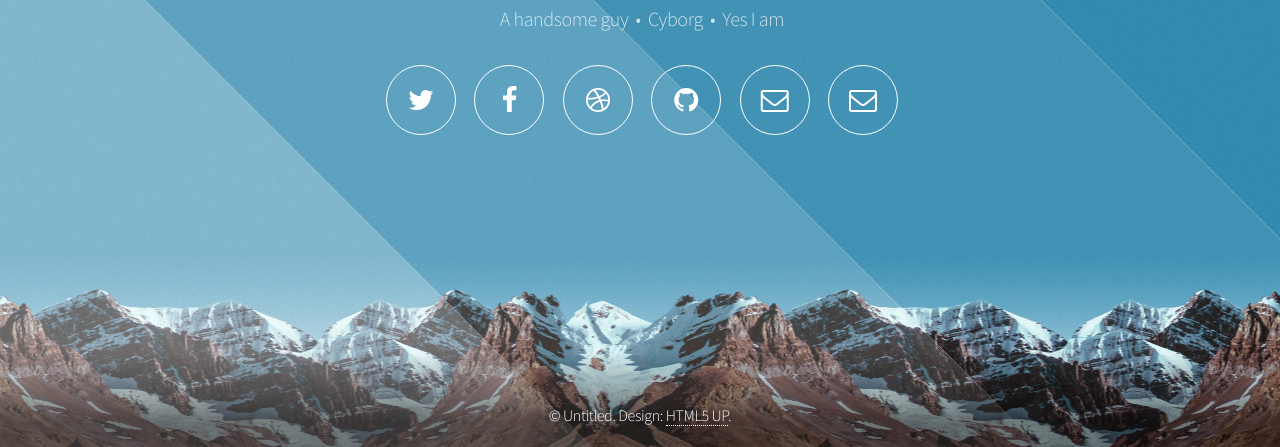
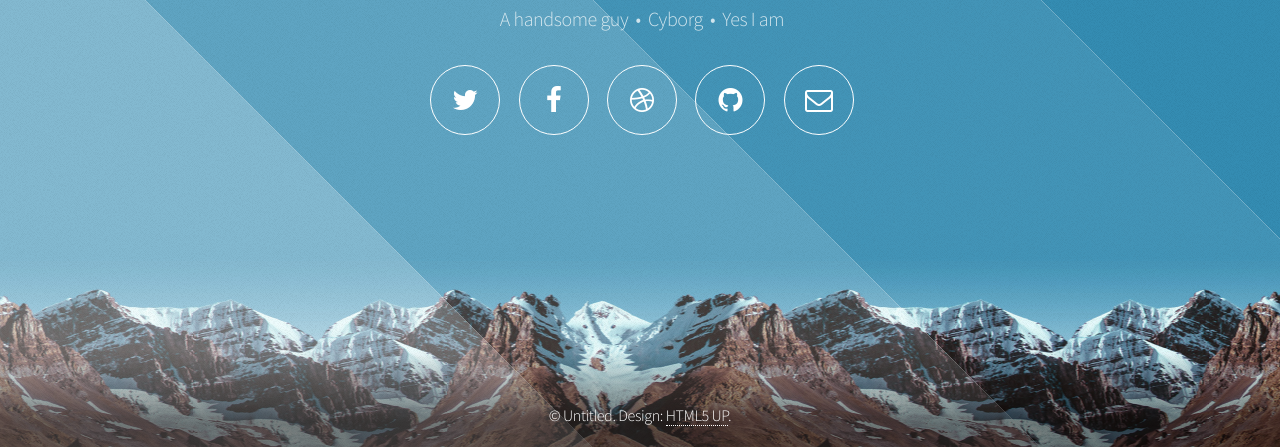
Before and after one commit to theFirstHuang/EdwardHuang.github.io, a plain HTML site: page index.html in a window 1280 px wide. Shown: the part 353-800 px from the top of the page. Drawn offline with Linux system fonts and the light colour scheme.

Commit message:
Update index.html

```diff
--- a/index.html
+++ b/index.html
@@ -39,7 +39,6 @@
 								<li><a href="#" class="icon fa-dribbble"><span class="label">Dribbble</span></a></li>
 								<li><a href="#" class="icon fa-github"><span class="label">Github</span></a></li>
 								<li><a href="#" class="icon fa-envelope-o"><span class="label">Email</span></a></li>
-								<li><a href="#" class="icon fa-envelope-o"><span class="button">?????</span></a></li>
 							</ul>
 						</nav>
 					</header>
```
